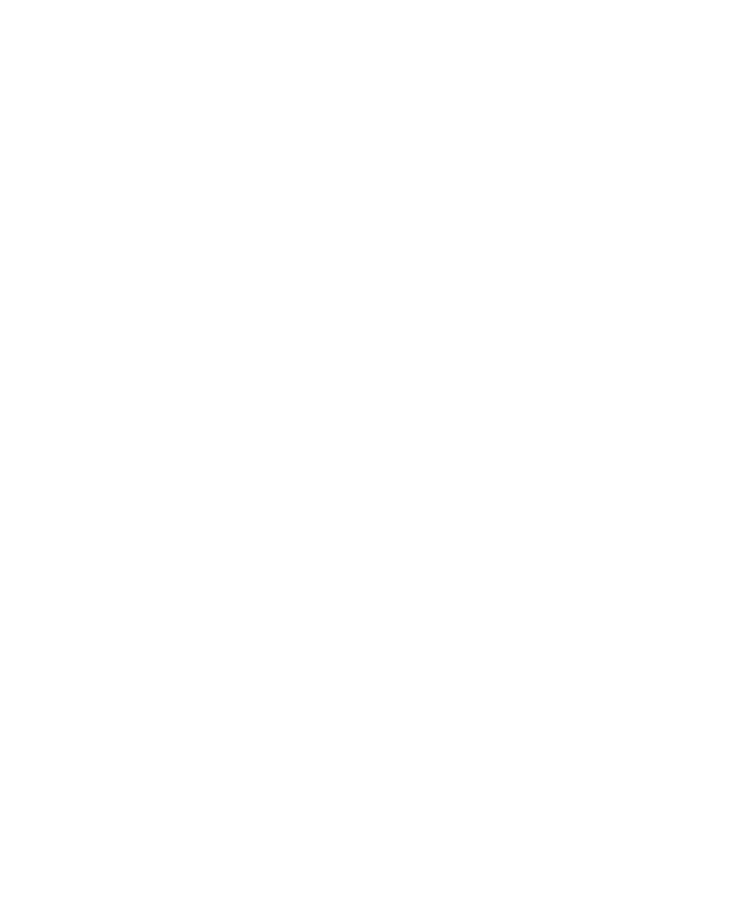
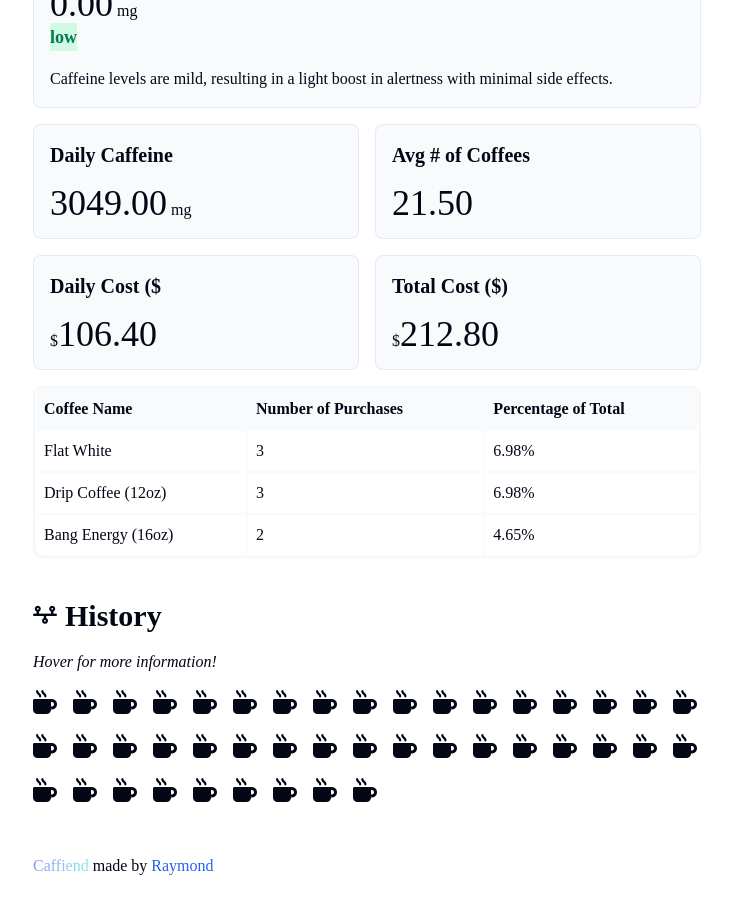
Before and after one commit to raymondch49/coffiend, a React (Vite) app: page / in a window 1280 px wide. Shown: the part 1240-2153 px from the top of the page, without its empty margins (273-1005 px from the left). Before the commit the page ends 1193 px from the top, so only its background shows below. Built offline with nearby package versions, Linux system fonts and the light colour scheme; a web font is replaced by a local one.

Commit message:
Made the history and stats tab

```diff
--- a/src/App.jsx
+++ b/src/App.jsx
@@ -9,7 +9,7 @@
 
 function App() {
 
-  const isAuthenticated = false  /* state that determines if user is authenticated */
+  const isAuthenticated = true  /* state that determines if user is authenticated */
 
   const authenticatedContent = (    /* This is info conditionally renderd if the user is authenticated */
     <>
--- a/src/components/History.jsx
+++ b/src/components/History.jsx
@@ -1,9 +1,35 @@
+import {calculateCurrentCaffeineLevel, timeSinceConsumption, getCaffeineAmount, coffeeConsumptionHistory} from "../utils"
 export default function History() {
 
 
   return (
     <>
+      <div className="section-header">
+        <i className="fa-solid fa-timeline"></i>
+        <h2>History</h2>
+      </div>
+      <p> <i>Hover for more information!</i> </p> {/* <i> tag is used for italic text */}
+      <div className="coffee-history">
+        {Object.keys(coffeeConsumptionHistory).sort((a, b) => b - a).map((utcTime, coffeeIndex) => {
+          const coffee = coffeeConsumptionHistory[utcTime]
+          const timeSinceConsume = timeSinceConsumption(utcTime) //returns a formatted string 2 days 2 hours 6 mins 4 secs for e.g
+          const originalAmount = getCaffeineAmount(coffee.name) //return coffee amount from inputing the name of it
+          const remainingAmount = calculateCurrentCaffeineLevel({
+            [utcTime]: coffee
+          })
 
+          const summary = `${coffee.name} | ${timeSinceConsume} | $${coffee.cost} | ${remainingAmount}mg / ${originalAmount}mg`
+
+          return (
+            <div title={summary} key={coffeeIndex}>  {/* title is a hover tooltip that will show summary when hovering over*/}
+              <i className="fa-solid fa-mug-hot"></i>
+
+            </div>
+          )
+        })} {/* Sort the keys in descending order, taking in 2 things in the array at a time (Object.keys(..) creates an array) if b - a is positive, b should come before a and if its negative, a shold come before b The normal a - b sorts it in descending order and it goes through all the different combination and sorts it
+
+        Yeah, coffee sorted by most recent to oldest cause most recent days have biggest time and thus be decreasing order*/}
+      </div>
     </>
   )
 }
--- a/src/components/Stats.jsx
+++ b/src/components/Stats.jsx
@@ -1,9 +1,82 @@
-export default function Stats() {
+import { calculateCurrentCaffeineLevel, coffeeConsumptionHistory, statusLevels, calculateCoffeeStats, getTopThreeCoffees} from "../utils"
 
+//coffeeConsumptionHistory is the fake data with key as timestap and value as an object with name of coffee and cost
+//calculateCurrentCaffeineLevel is the function that takes in the coffeeConsumptionHistory and returns the current caffeine level
+
+function StatCard(props){   {/* Secondary function component that is only in the scope of this component */}
+  const {lg, title, children} = props
+  return (
+    <div className={'card stat-card ' + (lg ? ' col-span-2 ': '')}>
+      <h4>{title}</h4>
+      {children}
+    </div> //col-span-2 is tailwind css class that make card span over 2 collumns
+  )
+}
+
+//use of the secondary functional component to use StatCard as the generic wrapper or component for each stat card but the content can be vastly different since we pass in the childre prop and what is between the tags can depend on each stat card to make it more unqiue
+
+export default function Stats() {   //fake data to be used for tests
+  const stats = calculateCoffeeStats(coffeeConsumptionHistory)  //returns an object with daily_caffeine, daily_cost, average_coffees, total_cost based on the coffeeConsumptionHistory
+
+  const caffeineLevel =  calculateCurrentCaffeineLevel(coffeeConsumptionHistory)
+  const warningLevel = caffeineLevel < statusLevels['low'].maxLevel ?  //find the warning level of caffeine Level
+  'low':
+  caffeineLevel < statusLevels['moderate'].maxLevel ?
+  'moderate':
+  'high'
 
   return (
     <>
+      <div className="section-header">
+        <i className="fa-solid fa-chart-simple"></i>
+        <h2>Stats</h2>
+      </div>
+      <div className="stats-grid">
 
+        <StatCard lg title="Active Caffeine Level">
+          <div className="Status">
+            <p><span className="stat-text">{caffeineLevel}</span>mg</p>
+            <h5 style ={{color: statusLevels[warningLevel].color, background: statusLevels[warningLevel].background}}>{warningLevel}</h5>    {/* Status level is an object with key as low, modertate ...and value as an object with color, background, description, maxLevel */}
+          </div>
+          <p>{statusLevels[warningLevel].description}</p>
+        </StatCard>
+
+        <StatCard title="Daily Caffeine">
+          <p><span className="stat-text">{stats.daily_caffeine}</span>mg</p>
+        </StatCard>
+
+        <StatCard title="Avg # of Coffees">
+          <p><span className="stat-text">{stats.average_coffees}</span></p>
+        </StatCard>
+
+        <StatCard title="Daily Cost ($">
+          <p>$<span className="stat-text">{stats.daily_cost}</span></p>
+        </StatCard>
+
+        <StatCard title="Total Cost ($)">
+          <p>$<span className="stat-text">{stats.total_cost}</span></p>
+        </StatCard>
+        <table className="stat-table">  {/* table is a html element that is used to display data in a tabular format */}
+          <thead> {/* table header */}
+            <tr> {/* table row */}
+              <th>Coffee Name</th> {/* table header cell */}
+              <th>Number of Purchases</th>
+              <th>Percentage of Total</th>
+            </tr>
+          </thead>
+            <tbody>
+              {getTopThreeCoffees(coffeeConsumptionHistory).map((coffee, coffeeIndex) => {
+                return (
+                  <tr key={coffeeIndex}>
+                    <td>{coffee.coffeeName}</td>  {/* table data cell */}
+                    <td>{coffee.count}</td>
+                    <td>{coffee.percentage}</td>
+                  </tr>
+                )
+              })}
+            </tbody>
+        </table>
+      </div>
     </>
   )
 }
```
